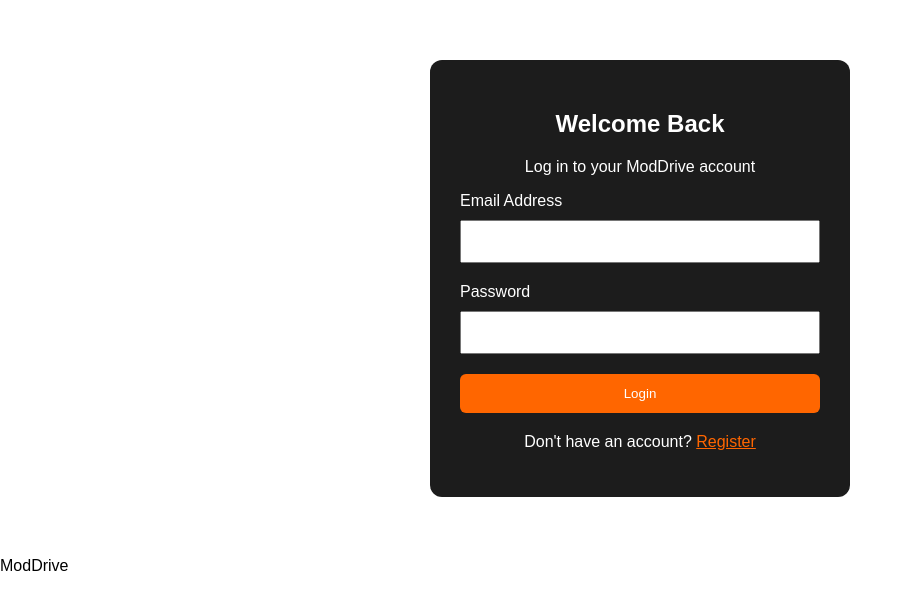
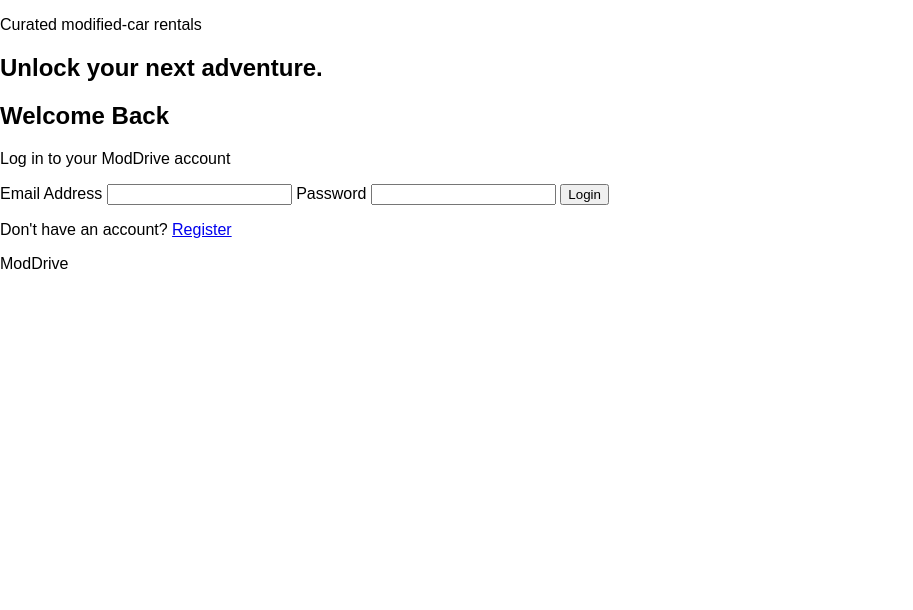
Before and after one commit to manasnp/Moddrive, a Django app: page /accounts/login/ in a window 1280 px wide. Shown: the part 18-628 px from the top of the page, without its empty margins (0-913 px from the left). Run offline with Django 4.2, Linux system fonts and the light colour scheme.

Commit message:
Fix login page template

```diff
--- a/templates/accounts/login.html
+++ b/templates/accounts/login.html
@@ -1,37 +1,48 @@
-
 {% extends "base.html" %}
 
+{% block title %}
+Log In | ModDrive
+{% endblock %}
+
 {% block content %}
-<div style="max-width:420px; margin:60px auto; padding:30px; background:#1c1c1c; color:white; border-radius:12px;">
+<section class="login-page">
+    <div class="login-layout">
+        <div class="login-image-panel">
+            <div class="login-image-overlay">
+                <p>Curated modified-car rentals</p>
+                <h1>Unlock your next adventure.</h1>
+            </div>
+        </div>
 
-    <h2 style="text-align:center;">Welcome Back</h2>
-    <p style="text-align:center;">Log in to your ModDrive account</p>
+        <div class="login-form-panel">
+            <h2>Welcome Back</h2>
+            <p>Log in to your ModDrive account</p>
 
             {% if error_message %}
-        <p style="color:#ff6666;">{{ error_message }}</p>
+                <p>{{ error_message }}</p>
             {% endif %}
 
             <form method="POST">
                 {% csrf_token %}
 
                 <label for="email">Email Address</label>
-        <input type="email" id="email" name="email" required
-               style="width:100%; padding:12px; margin:10px 0 20px; box-sizing:border-box;">
+                <input type="email" id="email"
+                       name="email" required>
 
                 <label for="password">Password</label>
-        <input type="password" id="password" name="password" required
-               style="width:100%; padding:12px; margin:10px 0 20px; box-sizing:border-box;">
+                <input type="password" id="password"
+                       name="password" required>
 
-        <button type="submit"
-                style="width:100%; padding:12px; background:#ff6600; color:white; border:none; border-radius:6px; cursor:pointer;">
-            Login
-        </button>
+                <button type="submit">Login</button>
             </form>
 
-    <p style="text-align:center; margin-top:20px;">
+            <p>
                 Don't have an account?
-        <a href="{% url 'accounts:register' %}" style="color:#ff6600;">Register</a>
+                <a href="{% url 'accounts:register' %}">
+                    Register
+                </a>
             </p>
-
         </div>
+    </div>
+</section>
 {% endblock %}
```
Lines whose indentation alone changed are shown as unchanged.
